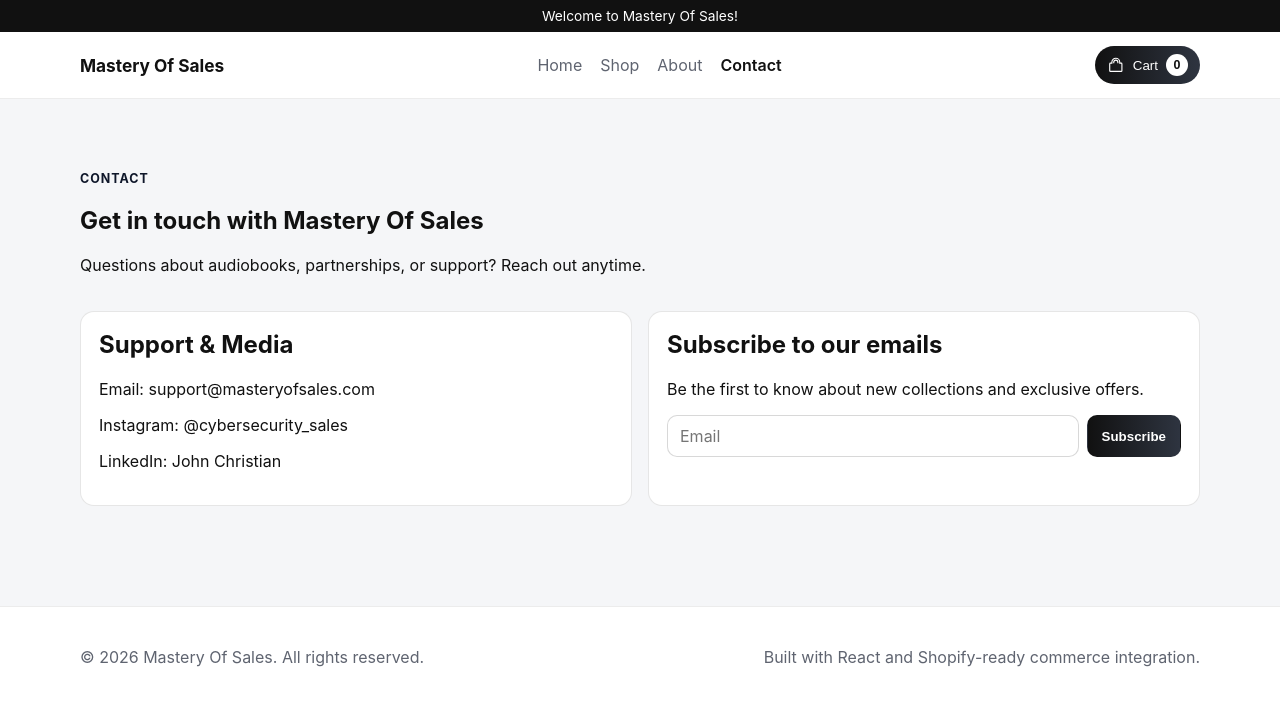
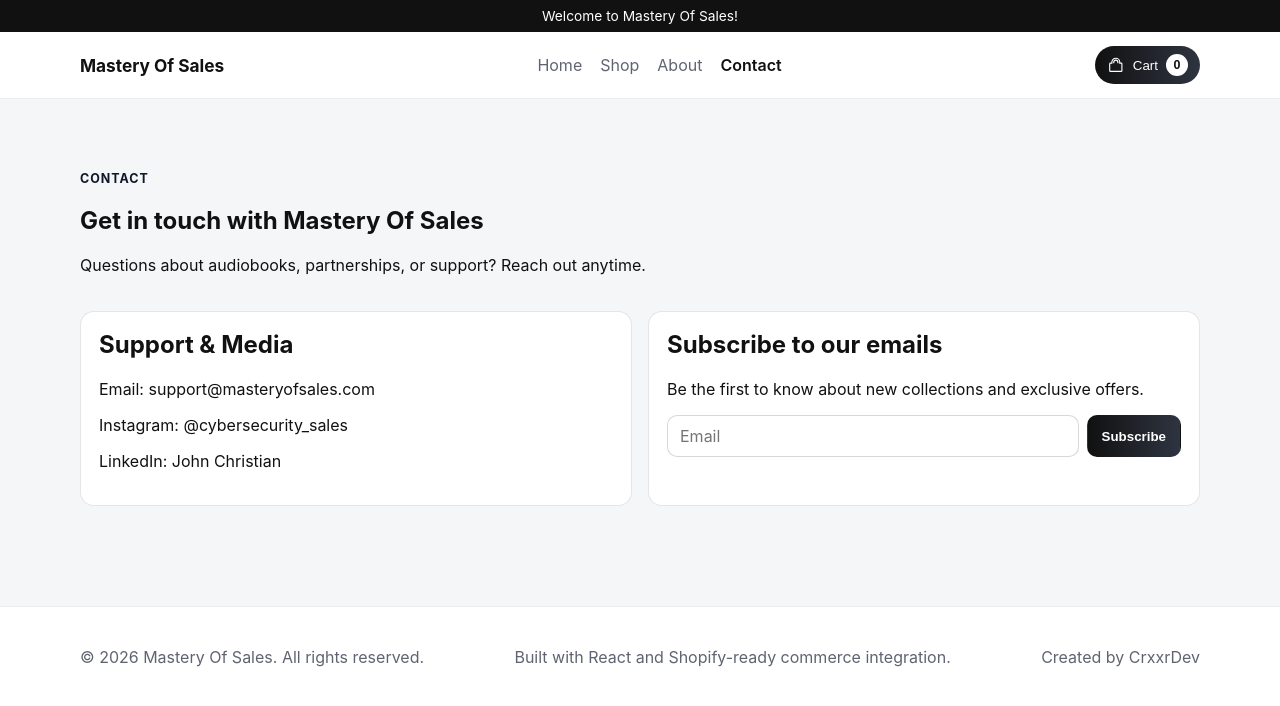
Before and after one commit to NexusDevelopments/Website-To-Prove, a React (Vite) app: page /contact in a window 1280 px wide. Shown: the top 706 px of the page. Built offline with nearby package versions, Linux system fonts and the light colour scheme; no server answers.

Commit message:
Add footer credit for CrxxrDev

```diff
--- a/src/components/Footer.jsx
+++ b/src/components/Footer.jsx
@@ -4,6 +4,7 @@ function Footer() {
       <div className="container footer-content">
         <p>© {new Date().getFullYear()} Mastery Of Sales. All rights reserved.</p>
         <p>Built with React and Shopify-ready commerce integration.</p>
+        <p>Created by CrxxrDev</p>
       </div>
     </footer>
   );
```
